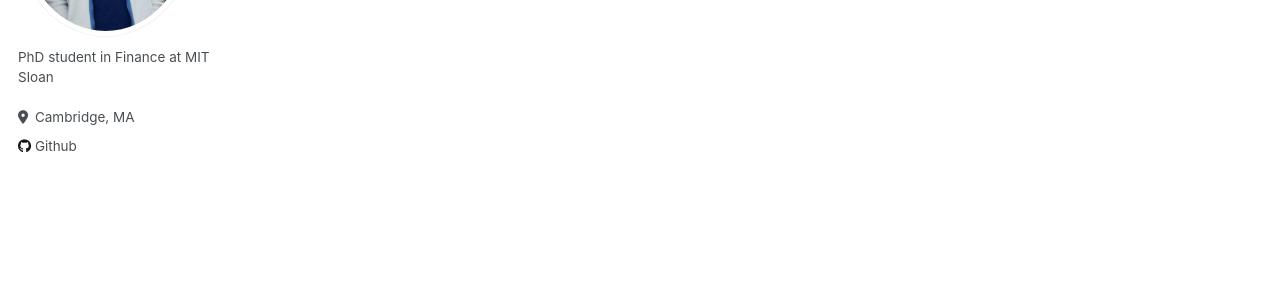
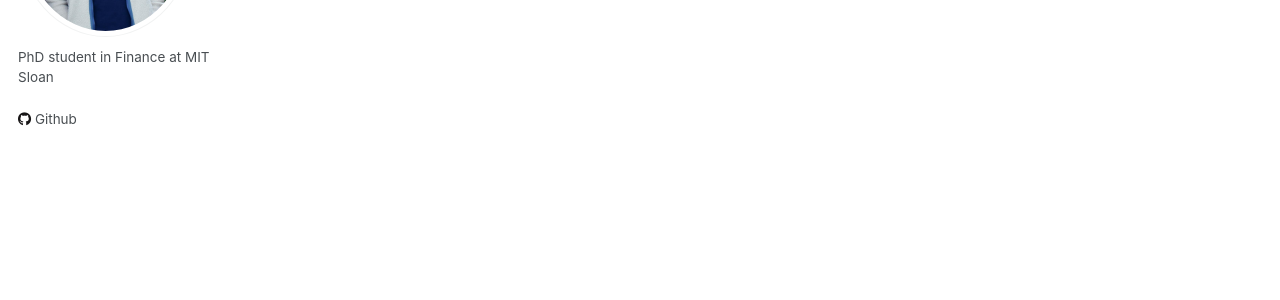
Before and after one commit to pablo-e-rodriguez/pablo-e-rodriguez.github.io, a Jekyll site: the page built from _pages/about.md, in a window 1280 px wide. Shown: the part 266-566 px from the top of the page. Built offline with Jekyll 4.4.1, drawn with Linux system fonts in a browser that asks for light colours.

Commit message:
Update _config.yml

```diff
--- a/_config.yml
+++ b/_config.yml
@@ -25,7 +25,7 @@ author:
   name             : #"Pablo E. Rodriguez"
   pronouns         : # example: "she/her"
   bio              : "PhD student in Finance at MIT Sloan"
-  location         : "Cambridge, MA"
+  location         : #"Cambridge, MA"
   employer         :
   uri              : # URL
   email            : # "pablo6@mit.edu"
```
